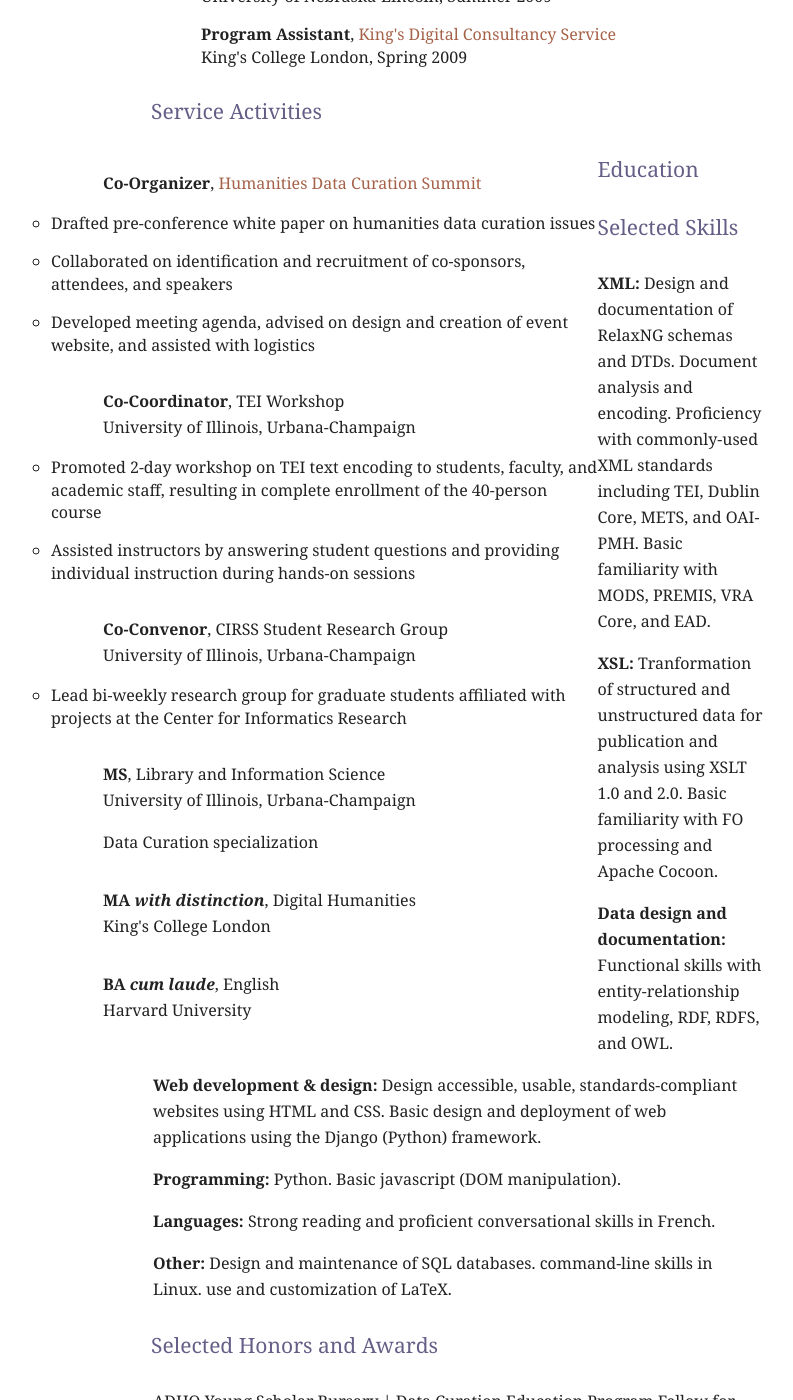
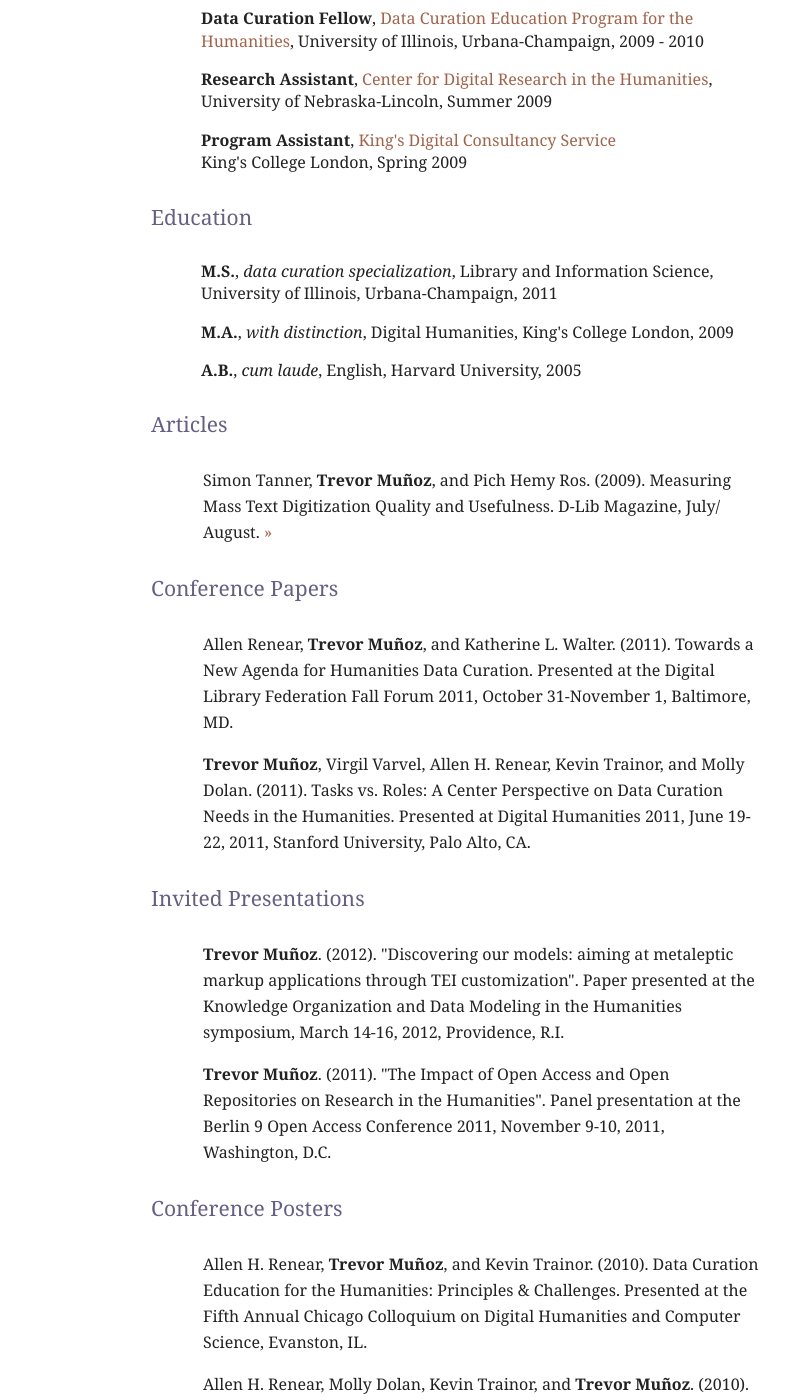
Before and after one commit to trevormunoz/calling-card, a Jekyll site: the page built from about/cv/index.html, in a window 1280 px wide and 1400 px high, scrolled down 689 px. Shown: the whole window, without its empty margins (183-976 px from the left). Built offline with Jekyll 4.4.1, drawn with Linux system fonts in a browser that asks for light colours; nearby versions of some CDN libraries; Markdown is read by kramdown in place of the engine named in the settings; some of the changed text lies outside the part shown.

Commit message:
All existing CV material in the new format

```diff
--- a/about/cv/index.html
+++ b/about/cv/index.html
@@ -8,141 +8,68 @@
    <div id="employment">
          <h4>Professional Experience</h4>
          <ul>
+            <li><strong>Assistant Dean for Digital Humanities Research</strong>, <a href="http://www.lib.umd.edu/">University of Maryland Libraries</a><br/>
+              <strong>Associate Director</strong>, <a href="http://mith.umd.edu">Maryland Institute for Technology in the Humanities (MITH)</a>, University of Maryland, 2011&nbsp;-&nbsp;present
             <li><strong>Co-Editor</strong>, <a href="http://guide.dhcuration.org">DH Curation: A Community Guide to Best Practices for Data Curation in the Humanities</a>, University of Illinois, Urbana-Champaign, 2010&nbsp;-&nbsp;present</li>
              <li><strong>Teaching Assistant</strong>, <a href="http://lis.illinois.edu" target="_blank">Graduate School of Library and Information Science</a>, University of Illinois, Urbana-Champaign, Fall&nbsp;2010</li>
               <li><strong>Research Assistant</strong>, <a href="http://cirss.lis.illinois.edu/CollMeta/dcep.html" target="_blank">Data Curation Education Program for the Humanities</a>, University of Illinois, Urbana-Champaign, 2010&nbsp;-&nbsp;2011</li>
-              <li><strong>Data Curation Intern</strong>, Center for Digital Scholarship, Brown University, Summer&nbsp;2010</li>
+              <li><strong>Data Curation Intern</strong>, <a href="http://library.brown.edu/cds/">Center for Digital Scholarship</a>, Brown University, Summer&nbsp;2010</li>
               <li><strong>Database Designer/Developer</strong>, <a href="http://witching.org/" target="_blank">Witches in Early Modern England Project</a><br/>
                         University of Illinois, Urbana-Champaign, 2009&nbsp;-&nbsp;2010</li>
               <li><strong>Data Curation Fellow</strong>, <a href="http://cirss.lis.illinois.edu/CollMeta/dcep.html" target="_blank">Data Curation Education Program for the Humanities</a>, University of Illinois, Urbana-Champaign, 2009&nbsp;-&nbsp;2010</li>
-              <li><strong>Research Assistant</strong>, Center for Digital Research in the Humanities, University of Nebraska-Lincoln, Summer 2009</li>
+              <li><strong>Research Assistant</strong>, <a href="http://cdrh.unl.edu/">Center for Digital Research in the Humanities</a>, University of Nebraska-Lincoln, Summer 2009</li>
               <li><strong>Program Assistant</strong>, <a href="http://www.digitalconsultancy.net/" target="_blank">King's Digital Consultancy Service</a><br/>
                         King's College London, Spring 2009</li>
          </ul>
    </div>
-   <div id="service_activities"  >
-      <div class="cvSectionLabel">
-         <h4>Service Activities</h4>
-      </div>
-      <div class="cvSectionContent">
+   <div id="education"  >
+         <h4>Education</h4>
          <ul>
-            <li>
-
-               <div class="cvItem">
-                  <p>
-                     <strong>Co-Organizer</strong>, <a href="http://cirssweb2.lis.illinois.edu/paloalto" target="_blank">Humanities Data Curation Summit</a><br/>
-                  </p>
-                  <ul>
-                            <li>Drafted pre-conference white paper on humanities data curation
-                                issues</li>
-                            <li>Collaborated on identification and recruitment of co-sponsors,
-                                attendees, and speakers</li>
-                            <li>Developed meeting agenda, advised on design and creation of event
-                                website, and assisted with logistics</li>
+            <li><strong>M.S.</strong>, <em>data curation specialization</em>, Library and Information Science, University of Illinois, Urbana-Champaign, 2011</li>
+            <li><strong>M.A.</strong>, <em>with distinction</em>, Digital Humanities, King's College London, 2009</li>
+            <li><strong>A.B.</strong>, <em>cum laude</em>, English, Harvard University, 2005</li>
          </ul>
    </div>
-            </li>
-            <li>
+   <div id="publications_presentations">
+    <h4>Articles</h4>
+  <ul>
+    <li><p class="citation">Simon Tanner, <strong>Trevor Muñoz</strong>, and Pich Hemy Ros. (2009). Measuring Mass Text Digitization Quality and Usefulness. D-Lib Magazine, July/ August. <a href="http://www.dlib.org/dlib/july09/munoz/07munoz.html" target="_blank">&raquo;</a></p></li>
+    </ul>
+    <h4>Conference Papers</h4>
+    <ul>
+  <li><p class="citation">Allen Renear, <strong>Trevor Muñoz</strong>, and Katherine L. Walter. (2011). Towards a New Agenda for Humanities Data Curation. Presented at the Digital Library Federation Fall Forum 2011, October 31-November 1, Baltimore, MD.</p></li>
 
-               <div class="cvItem">
-                  <p>
-                     <strong>Co-Coordinator</strong>, TEI Workshop<br/>
-                        University of Illinois, Urbana-Champaign
-                    </p>
+  <li><p class="citation"><strong>Trevor Muñoz</strong>, Virgil Varvel, Allen H. Renear, Kevin Trainor, and Molly Dolan. (2011). Tasks vs. Roles: A Center Perspective on Data Curation Needs in the Humanities. Presented at Digital Humanities 2011, June 19-22, 2011, Stanford University, Palo Alto, CA.</p></li>
+</ul>
+  <h4>Invited Presentations</h4>
 <ul>
-                            <li>Promoted 2-day workshop on TEI text encoding to students, faculty,
-                                and academic staff, resulting in complete enrollment of the
-                                40-person course</li>
-                            <li>Assisted instructors by answering student questions and providing
-                                individual instruction during hands-on sessions</li>
+  <li><p class="citation"><strong>Trevor Muñoz</strong>. (2012). "Discovering our models: aiming at metaleptic markup applications through TEI customization". Paper presented at the Knowledge Organization and Data Modeling in the Humanities symposium, March 14-16, 2012, Providence, R.I.</p></li>
+
+  <li><p class="citation"><strong>Trevor Muñoz</strong>. (2011). "The Impact of Open Access and Open Repositories on Research in the Humanities". Panel presentation at the Berlin 9 Open Access Conference 2011, November 9-10, 2011, Washington, D.C.</p></li>
+  </ul>
+  <h4>Conference Posters</h4>
+  <ul>
+  <li><p class="citation">Allen H. Renear, <strong>Trevor Muñoz</strong>, and Kevin Trainor. (2010). Data Curation Education for the Humanities: Principles &amp; Challenges. Presented at the Fifth Annual Chicago Colloquium on Digital Humanities and Computer Science, Evanston, IL.</p></li>
+  <li><p class="citation">Allen H. Renear, Molly Dolan, Kevin Trainor, and <strong>Trevor Muñoz</strong>. (2010). Extending an LIS Data Curation Curriculum to the Humanities: Selected Activities and Observations. Presented at the iConference, February 3-6, 2010, Champaign, IL.<a href="http://www.ideals.illinois.edu/handle/2142/15061" target="_blank">&raquo;</a></p></li>
 </ul>
 </div>
-            </li>
-            <li>
-
-               <div class="cvItem">
-                  <p>
-                     <strong>Co-Convenor</strong>, CIRSS Student Research Group<br/>
-                        University of Illinois, Urbana-Champaign
-                    </p>
+<div id="awards"  >
+         <h4>Selected Honors and Awards</h4>
       <ul>
-                            <li>Lead bi-weekly research group for graduate students affiliated
-                                with projects at the Center for Informatics Research</li>
+         <li>Alliance of Digital Humanities Organizations (ADHO) Young Scholar Bursary, Digital Humanities Conference 2011</li>
+         <li>Data Curation Education Program Fellowship for the Humanities, 2009&nbsp;-&nbsp;2010</li>
        </ul>
    </div>
+   <div id="service_activities"  >
+         <h4>Service Activities</h4>
+         <ul>
+            <li><strong>Additional Service</strong>
+              <ul>
+                 <li><strong>Co-Organizer</strong>, <a href="http://cirssweb2.lis.illinois.edu/paloalto" target="_blank">Humanities Data Curation Summit</a>, Palo Alto, California, June 2011</li>
+                <li><strong>Co-Coordinator</strong>, TEI Workshop, University of Illinois, Urbana-Champaign, February 2010 &amp; February 2011</li>
+                 <li><strong>Co-Convenor</strong>, CIRSS Student Research Group, University of Illinois, Urbana-Champaign, 2009&nbsp;-&nbsp;2011</li>
+              </ul>
             </li>
           </ul>
     </div>
  </div>
-   <div id="education"  >
-      <div class="cvSectionLabel">
-         <h4>Education</h4>
-      </div>
-      <div class="cvSectionContent">
-         <ul>
-            <li>
-
-               <div class="cvItem">
-                  <p>
-                     <strong>MS</strong>, Library and Information Science<br/>
-                        University of Illinois, Urbana-Champaign
-                    </p>
-                  <p>Data Curation specialization</p>
-               </div>
-            </li>
-            <li>
-
-               <div class="cvItem">
-                  <p>
-                     <strong>MA <em>with distinction</em></strong>, Digital Humanities<br/>
-                        King's College London
-                    </p>
-               </div>
-            </li>
-            <li>
-
-               <div class="cvItem">
-                  <p>
-                     <strong>BA <em>cum laude</em></strong>, English<br/>
-                        Harvard University
-                    </p>
-               </div>
-            </li>
-         </ul>
-      </div>
-   </div>
-   <div id="skills"  >
-      <div class="cvSectionLabel">
-         <h4>Selected Skills</h4>
-      </div>
-      <div class="cvSectionContent">
-         <p>
-            <strong>XML: </strong>Design and documentation of RelaxNG schemas and DTDs. Document analysis and encoding. Proficiency with commonly-used XML standards including TEI, Dublin Core,
-                        METS, and OAI-PMH. Basic familiarity with MODS, PREMIS, VRA Core, and EAD.</p>
-         <p>
-            <strong>XSL: </strong>Tranformation of structured and unstructured data for publication and
-                        analysis using XSLT 1.0 and 2.0. Basic familiarity with FO processing and Apache Cocoon.</p>
-         <p>
-            <strong>Data design and documentation: </strong>Functional skills with entity-relationship modeling, RDF, RDFS, and
-                        OWL.</p>
-         <p>
-            <strong>Web development &amp; design: </strong>Design accessible, usable, standards-compliant websites using HTML and
-                        CSS. Basic design and deployment of web applications using the Django (Python)
-                        framework.</p>
-         <p>
-            <strong>Programming: </strong>Python. Basic javascript (DOM manipulation).</p>
-         <p>
-            <strong>Languages: </strong>Strong reading and proficient conversational skills in French.</p>
-         <p>
-            <strong>Other: </strong>Design and maintenance of SQL databases. command-line skills in Linux. use and customization of LaTeX.</p>
-      </div>
-   </div>
-   <div id="awards"  >
-      <div class="cvSectionLabel">
-         <h4>Selected Honors and Awards</h4>
-      </div>
-      <div class="cvSectionContent">
-         <p>ADHO Young Scholar Bursary | Data Curation Education Program Fellow for the Humanities | John Harvard Scholarship for Academic Distinction | Edgar Eager Short Story Prize</p>
-      </div>
-   </div>
-            </div>
```
Lines whose indentation alone changed are shown as unchanged.
